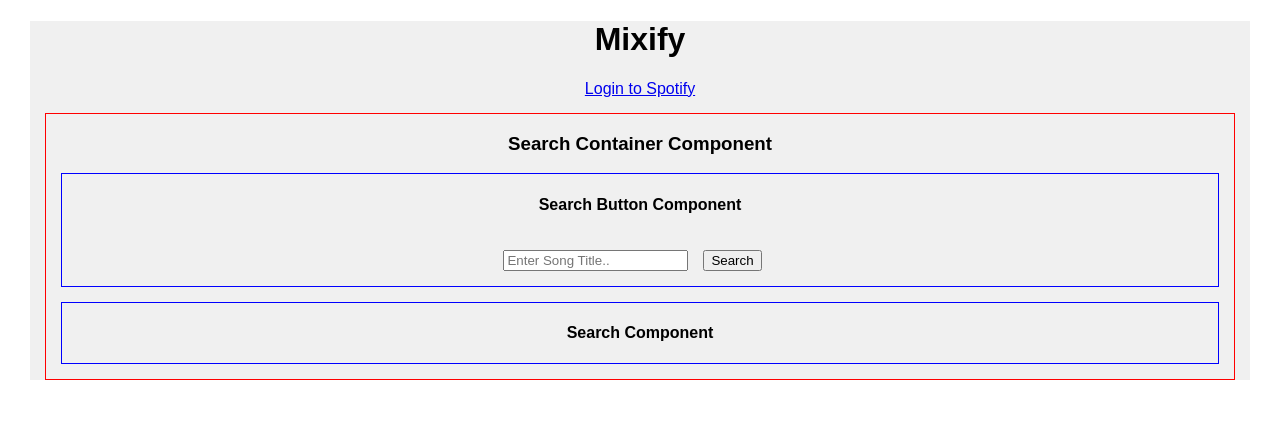
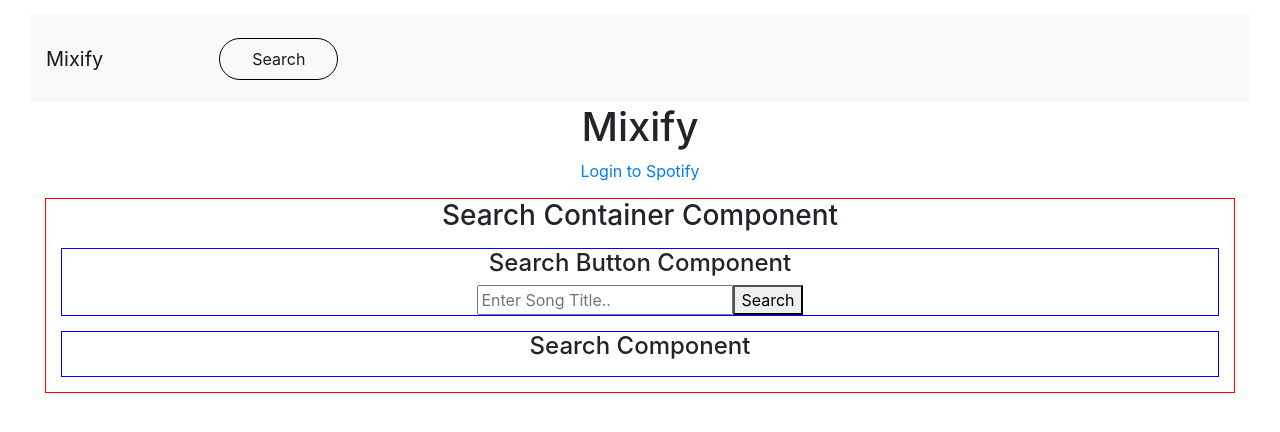
Before and after one commit to dylance/test-servers, a React (Create React App) app in the folder react-test/: page / in a window 1280 px wide. Shown: the top 432 px of the page. Built offline with nearby package versions, Linux system fonts and the light colour scheme; what spotify-web-api-js would draw is missing.

Commit message:
adds styles, going to clean up some code next.. branching off..

```diff
--- a/react-test/src/App.css
+++ b/react-test/src/App.css
@@ -31,6 +31,25 @@
   margin: 15px;
 }
 
-.App-border {
+.nav-left-margin {
+  margin-left: 100px;
+}
+
+.search-button {
+  border: solid 1px black;
+  border-radius: 25px;
+  padding: 0 24px;
+}
+
+.search-button:hover {
+  background: black;
+  color: white;
+}
+
+.a:hover {
+  color: white;
+}
+
+/* .App-border {
   background-color: rgba(240, 240, 240, 1);
-}
+} */
--- a/react-test/src/App.js
+++ b/react-test/src/App.js
@@ -10,8 +10,24 @@
   render() {
     return (
       <div className="App App-border">
+        <nav class="navbar navbar-expand-lg navbar-light bg-light">
+  <a class="navbar-brand" href="#">Mixify</a>
+  <button class="navbar-toggler" type="button" data-toggle="collapse" data-target="#navbarSupportedContent" aria-controls="navbarSupportedContent" aria-expanded="false" aria-label="Toggle navigation">
+    <span class="navbar-toggler-icon"></span>
+  </button>
+
+  <div class="collapse navbar-collapse nav-left-margin" id="navbarSupportedContent">
+    <ul class="navbar-nav mr-auto">
+      <li class="nav-item active search-button">
+        <a class="nav-link navtext" href="#">Search<span class="sr-only">(current)</span></a>
+      </li>
+
+    </ul>
+
+  </div>
+</nav>
         <h1> Mixify </h1>
-        <a href='http://localhost:8888' > Login to Spotify </a>
+        <a href='http://localhost:8888'> Login to Spotify </a>
         <SearchContainer />
       </div>
     );
--- a/react-test/src/SearchContainer.js
+++ b/react-test/src/SearchContainer.js
@@ -68,7 +68,7 @@
                     Song: { data.name }
                   </div>
                   <div>
-                    <img src={ data.album.images[2].url } style={{ height: 64 }} alt=""/>
+                    <img src={ data.album.images[0].url } style={ { height: 150 } } alt=""/>
                   </div>
                   <button onClick={ this.addSong }>
                     Add
@@ -98,7 +98,7 @@
 
   addSong() {
     // e.preventDefault();
-    console.log('woop')
+    console.log('from add button')
   }
 
 	render() {
--- a/react-test/src/index.js
+++ b/react-test/src/index.js
@@ -3,7 +3,7 @@
 import './index.css';
 import App from './App';
 import registerServiceWorker from './registerServiceWorker';
-// import '../node_modules/bootstrap/dist/css/bootstrap.min.css';
+import '../node_modules/bootstrap/dist/css/bootstrap.min.css';
 
 ReactDOM.render(<App />, document.getElementById('root'));
 registerServiceWorker();
```
Also changed, not shown: 2 other files (tests, documents, lock files or other folders).
